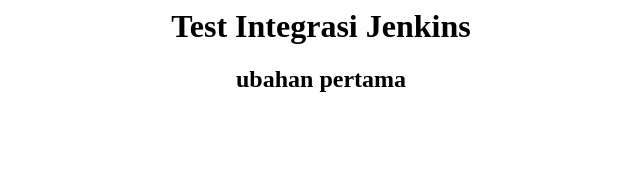
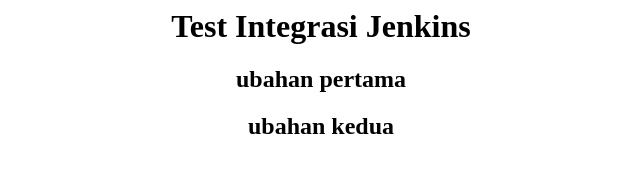
Before and after one commit to rickdan/apache-docker-ansible, a plain HTML site: page index.html in a window 1280 px wide. Shown: the whole page, without its empty margins (319-959 px from the left). Drawn offline with Linux system fonts and the light colour scheme.

Commit message:
Update index.html

```diff
--- a/index.html
+++ b/index.html
@@ -1,2 +1,3 @@
 <h1><center>Test Integrasi Jenkins</center></h1>
 <h2><center>ubahan pertama</center></h2>
+<h2><center>ubahan kedua</center></h2>
```
